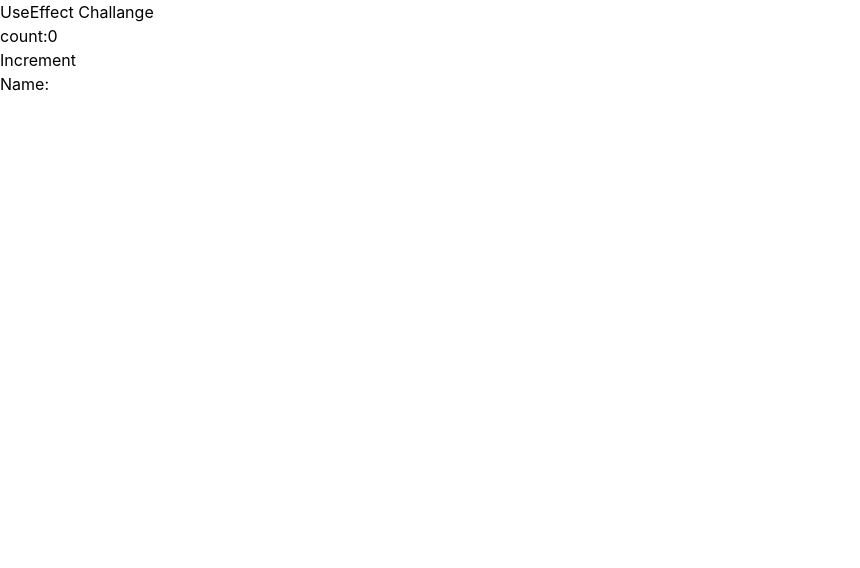
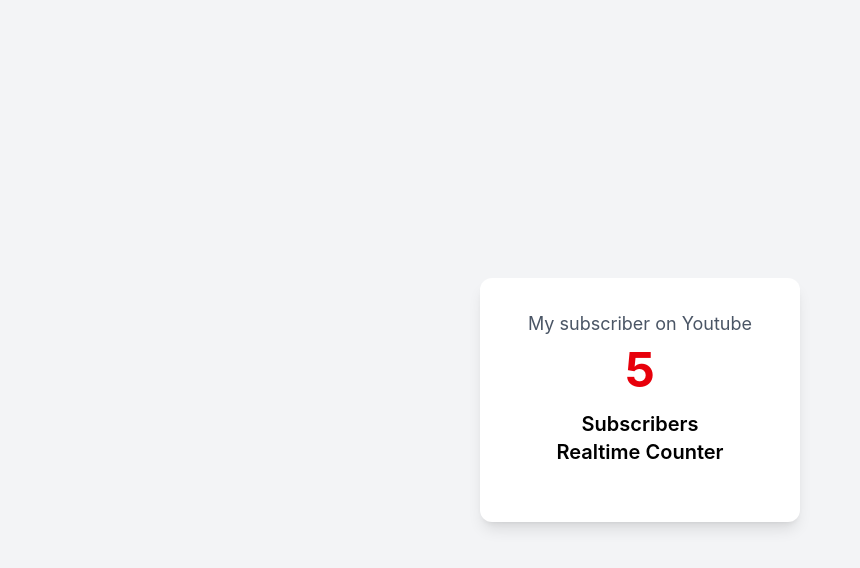
Before and after one commit to Shrabani-Mishra/react-projects, a React (Vite) app: page / in a window 1280 px wide. Shown: the top 568 px of the page, without its empty margins (0-860 px from the left). Built offline with nearby package versions, Linux system fonts and the light colour scheme.

Commit message:
clearInterval uses

```diff
--- a/src/App.jsx
+++ b/src/App.jsx
@@ -1,5 +1,5 @@
 import React from 'react'
-import { Challange } from './components/hooks/useEffect/EffectChallenge'
+import { CleanUp } from './components/hooks/CleanUp'
 // import Accordian from './components/Accordian'
 
 
@@ -8,8 +8,7 @@
     <>
 {/* Accordian Component */}
 {/* <Accordian/> */}
-<Challange/>
-
+<CleanUp/>
     </>
   )
 }
--- /dev/null
+++ b/src/components/hooks/CleanUp.jsx
@@ -0,0 +1,30 @@
+import { useEffect, useState } from "react"
+
+export const CleanUp=()=>{
+    const[count,setCount]=useState(0);
+    // This runs on every render.This runs on every render.creates a new timer.After some seconds.Many timers run simultaneously.
+//1.     setInterval(()=>{
+// setCount(count+1);
+//     },1000)
+// Closure Problem.
+//2 setInterval(()=>{
+//     setCount((prev)=>prev+1);
+// },1000)
+// 3.
+useEffect(()=>{
+const timer=setInterval(()=>{
+    setCount((prev)=>prev+1);
+},1000);
+return ()=>clearInterval(timer);
+},[]);
+    return(
+        <div className="flex items-center justify-center min-h-screen bg-gray-100">
+<div className="bg-white shadow-lg rounded-xl p-8 text-center w-80">
+    <p className="text-gray-600 text-lg mb-2">My subscriber on Youtube</p>
+
+    <div className="text-5xl font-bold text-red-600 mb-4">{count}</div>
+    <h3 className="text-xl font-semibold mb-6">Subscribers<br/>Realtime Counter</h3>
+</div>
+        </div>
+    )
+}
```
Also changed, not shown: src/components/hooks/useEffect/HowNotToFetchApi.jsx (added).
